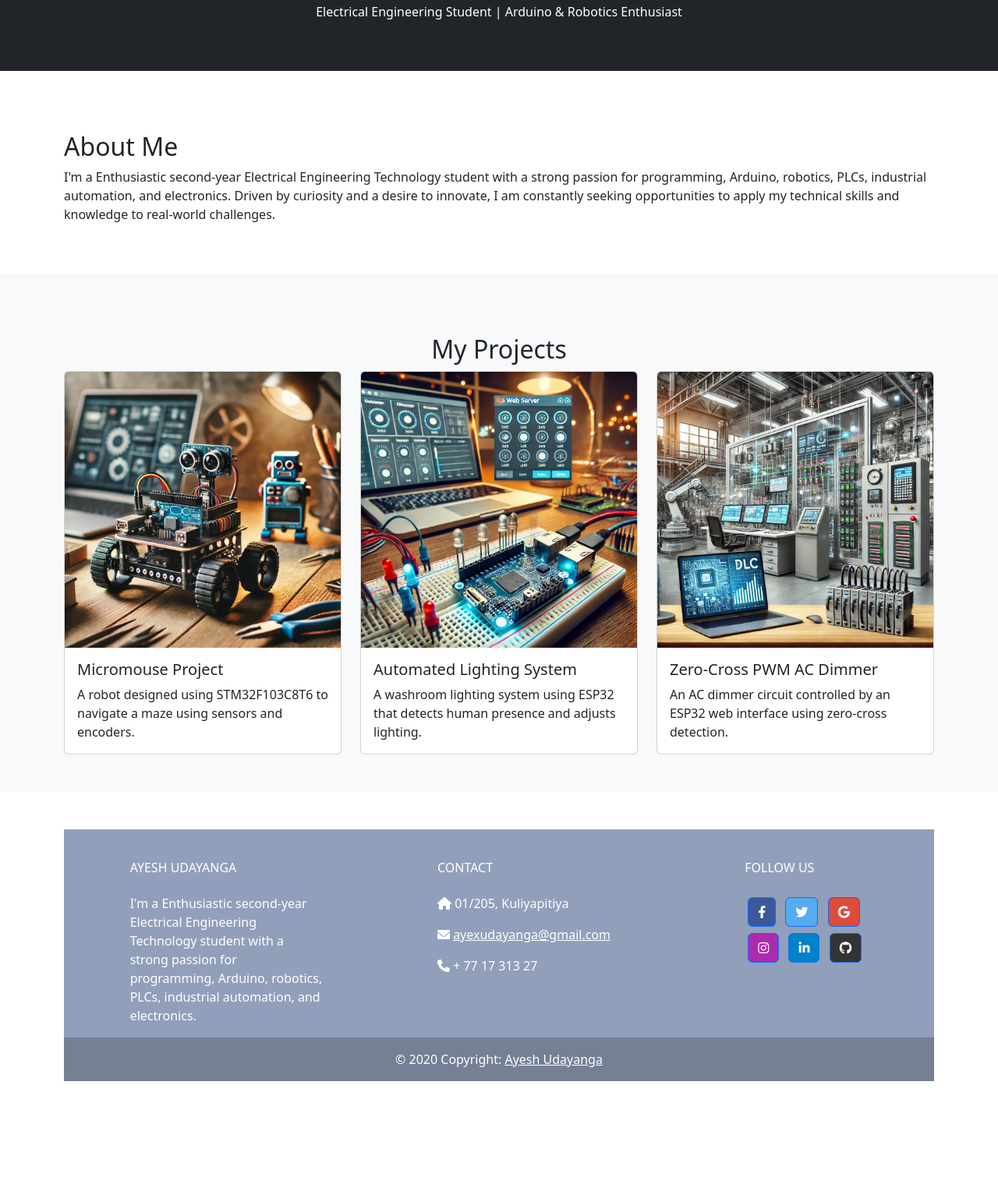
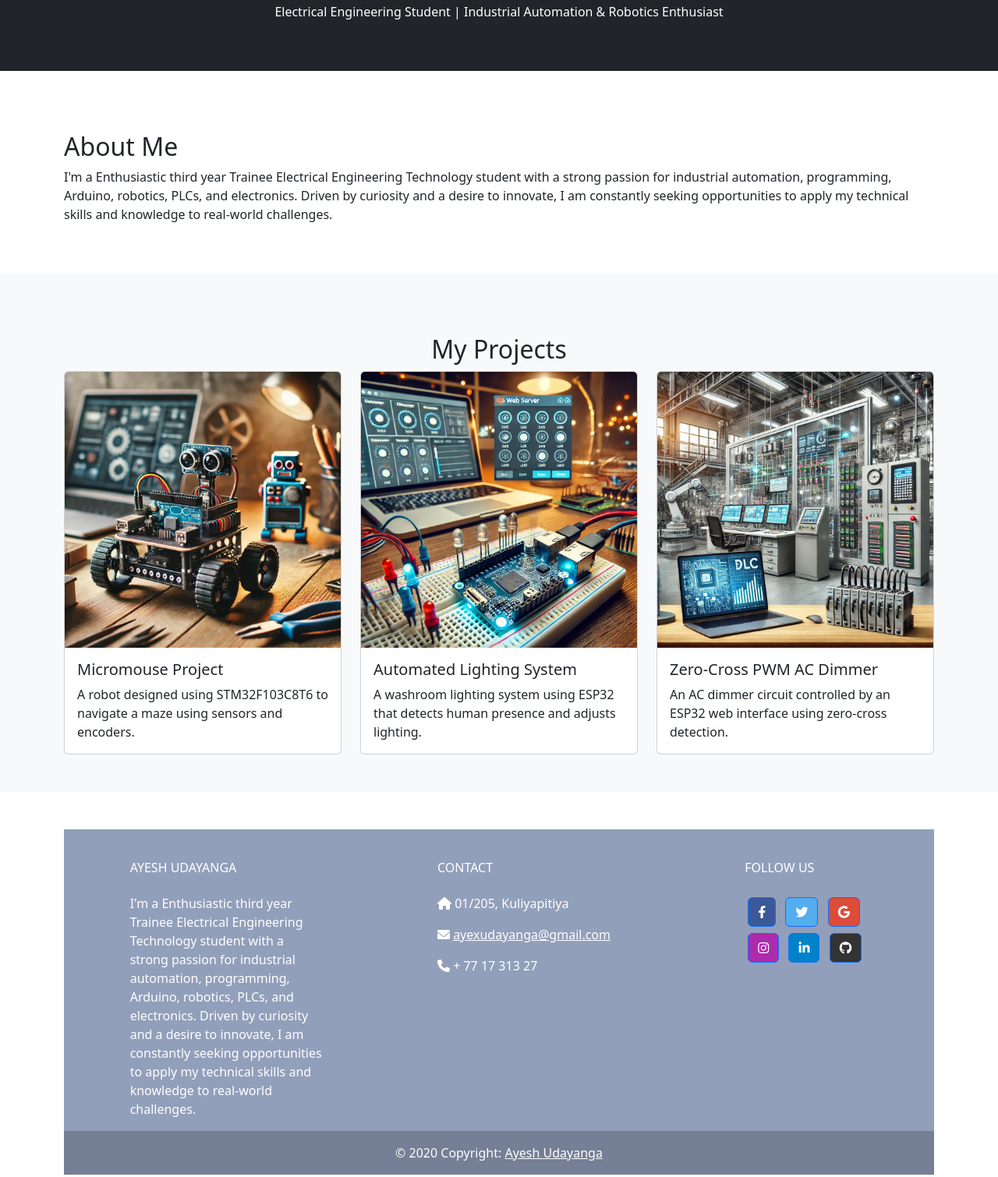
Before and after one commit to ayeshudayanga/AyeshUdayanga.github.io, a plain HTML site: page index.html in a window 1280 px wide. Shown: the part 325-1835 px from the top of the page at 78% size. Before the commit the page ends 1760 px from the top, so only its background shows below. Drawn offline with nearby package versions, Linux system fonts and the light colour scheme.

Commit message:
Update index.html

```diff
--- a/index.html
+++ b/index.html
@@ -5,7 +5,7 @@
     <meta charset="UTF-8">
     <meta name="viewport" content="width=device-width, initial-scale=1.0">
     <meta http-equiv="X-UA-Compatible" content="ie=edge">
-    <title>Ayesh Udayanga - Electrical Engineering Student</title>
+    <title>Ayesh Udayanga - Trainee Electrical Engineer</title>
     <!-- Add FontAwesome CDN in your head tag -->
     <link href="https://cdnjs.cloudflare.com/ajax/libs/font-awesome/6.0.0-beta3/css/all.min.css" rel="stylesheet">
 
@@ -62,17 +62,14 @@
         <div class="container">
             <img src="src/img/me.jpg" alt="Your Name" class="profile-img mb-4">
             <h1>Ayesh Udayanga</h1>
-            <p>Electrical Engineering Student | Arduino & Robotics Enthusiast</p>
+            <p>Electrical Engineering Student | Industrial Automation & Robotics Enthusiast</p>
         </div>
     </header>
 
     <!-- About Section -->
     <section id="about" class="container py-5">
         <h2 class="section-title">About Me</h2>
-        <p>I'm a Enthusiastic second-year Electrical Engineering Technology student with a strong passion for
-            programming, Arduino, robotics, PLCs, industrial automation, and electronics. Driven by curiosity and a
-            desire to innovate, I am constantly seeking opportunities to apply my technical skills and knowledge to
-            real-world challenges.</p>
+        <p>I'm a Enthusiastic third year Trainee Electrical Engineering Technology student with a strong passion for industrial automation, programming, Arduino, robotics, PLCs, and electronics. Driven by curiosity and a desire to innovate, I am constantly seeking opportunities to apply my technical skills and knowledge to real-world challenges.</p>
     </section>
 
     <!-- Projects Section -->
@@ -131,10 +128,7 @@
                         <!-- Grid column -->
                         <div class="col-md-3 col-lg-3 col-xl-3 mx-auto mt-3">
                             <h6 class="text-uppercase mb-4 font-weight-bold">Ayesh Udayanga</h6>
-                            <p>
-                                I'm a Enthusiastic second-year Electrical Engineering Technology student with a strong
-                                passion for programming, Arduino, robotics, PLCs, industrial automation, and
-                                electronics. </p>
+                            <p>I'm a Enthusiastic third year Trainee Electrical Engineering Technology student with a strong passion for industrial automation, programming, Arduino, robotics, PLCs, and electronics. Driven by curiosity and a desire to innovate, I am constantly seeking opportunities to apply my technical skills and knowledge to real-world challenges.</p>
                         </div>
                         <!-- Grid column -->
 
```
